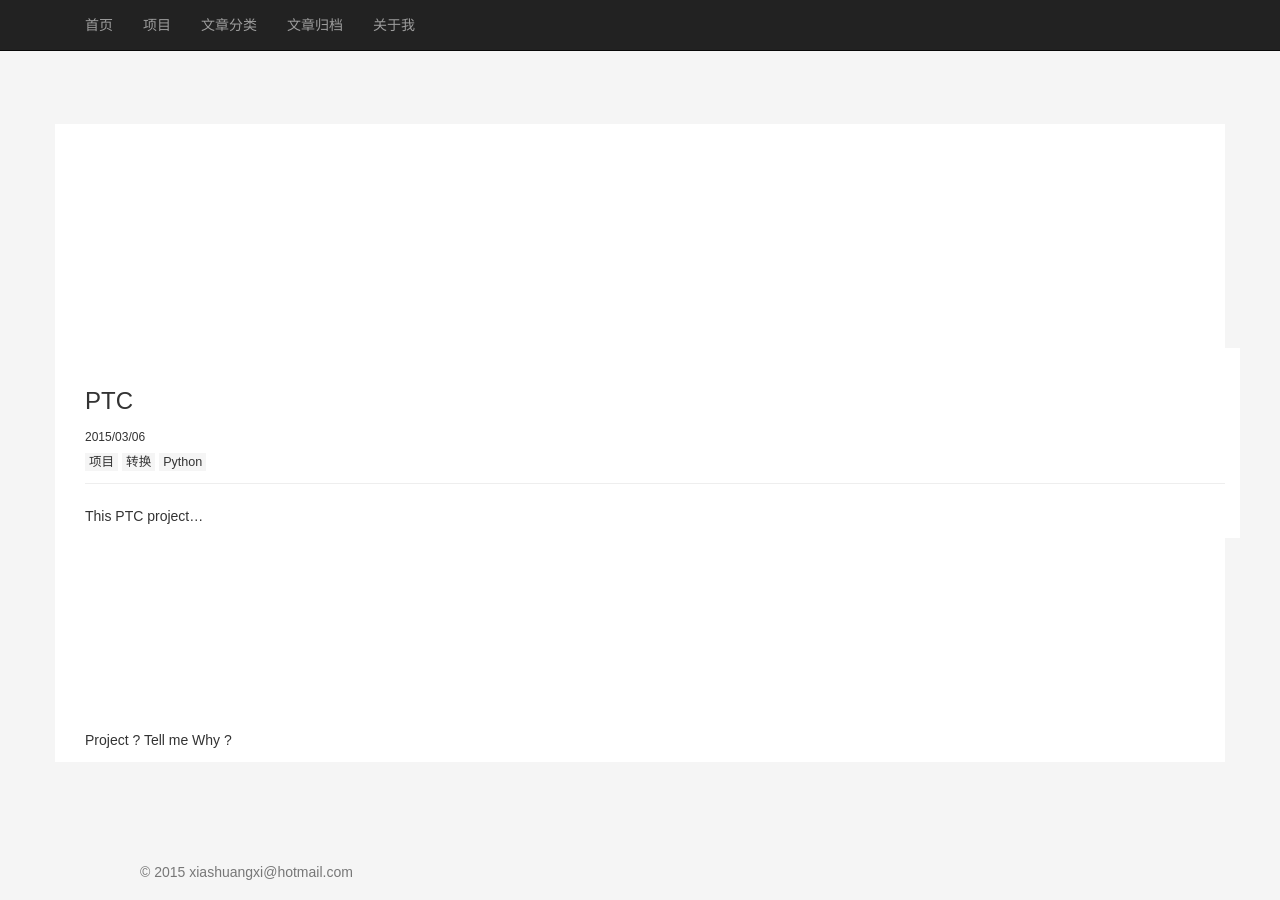
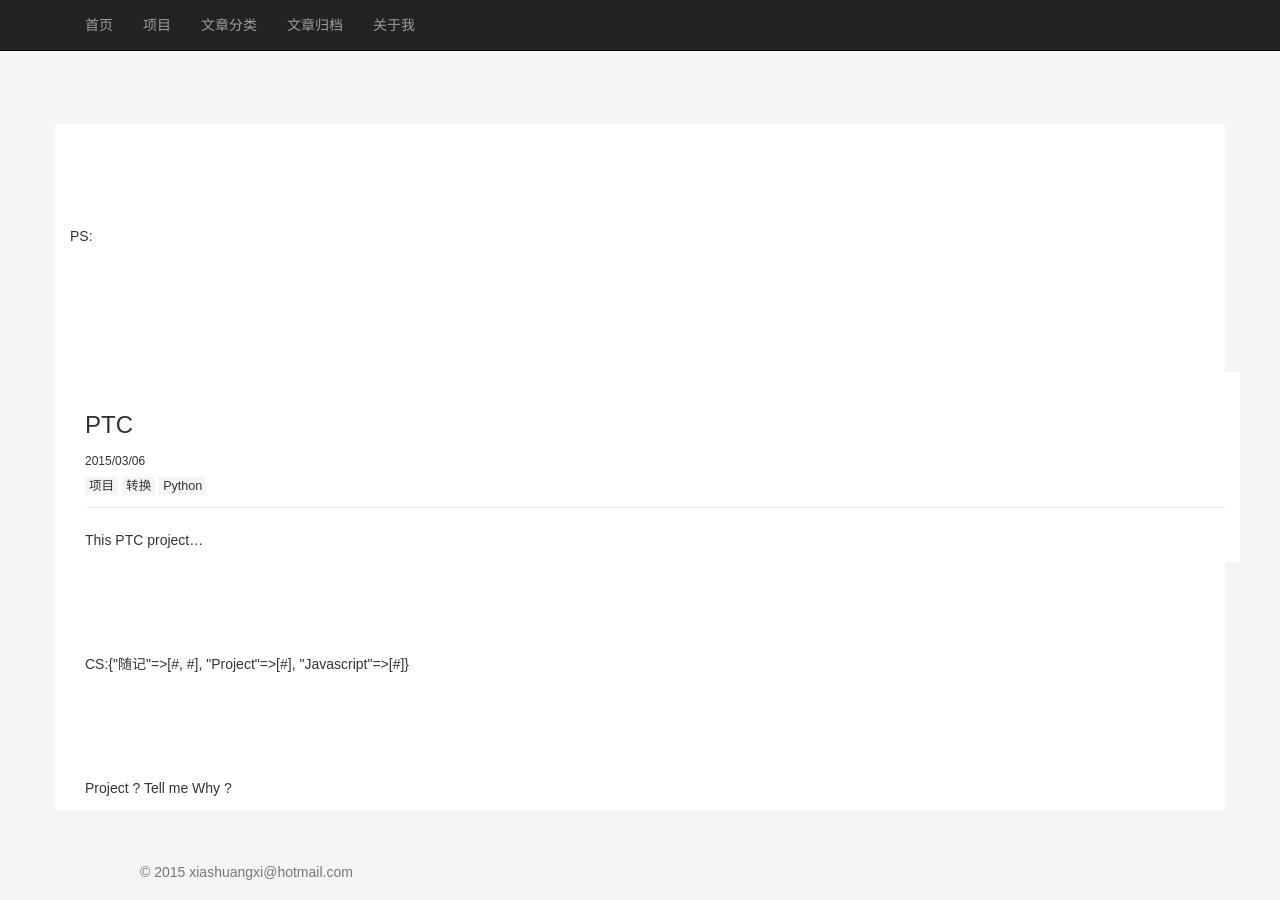
Before and after one commit to jinchangle/xiashuangxi.github.io, a Jekyll site: the page built from project/index.html, in a window 1280 px wide. Built offline with Jekyll 4.4.1, drawn with Linux system fonts in a browser that asks for light colours; nearby versions of some CDN libraries; comment, search, counter and statistics services are not loaded.

Commit message:
Please enter the commit message for your changes. Lines starting  with '' will be ignored, and an empty message aborts the commit.  On branch master  Your branch is up-to-date with 'origin/master'.
 Changes to be committed:
	modified:   _layouts/project/default.html

```diff
--- a/_layouts/project/default.html
+++ b/_layouts/project/default.html
@@ -9,7 +9,8 @@
     </div>
     <br>
     <div class="container docls" style="padding-top:100px;">
-        {{site.categories.Project}}
+        PS:{{site.categories.Project}}
+        CS:{{site.categories}}
         <p style="padding-top:100px;">Project ? Tell me Why ?</p>
     </div>
     <p>
```
